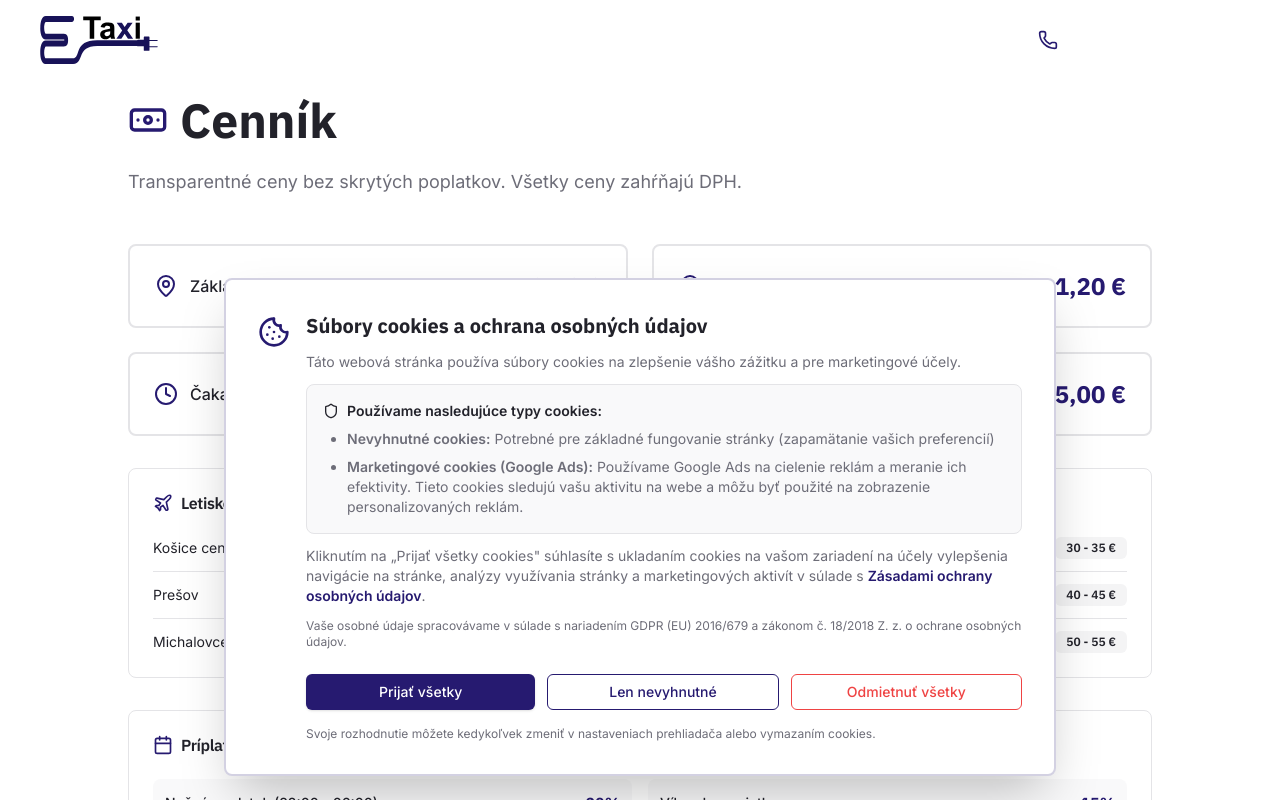
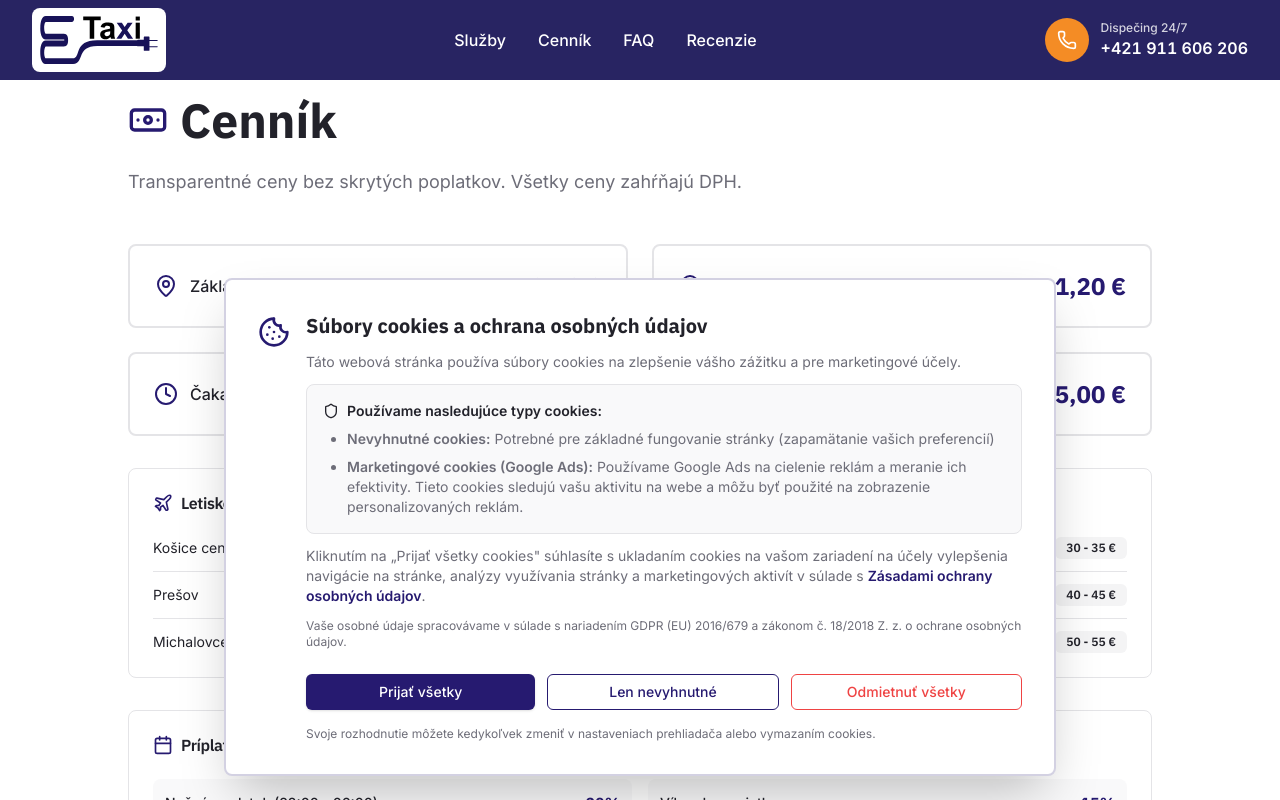
Before and after one commit to peterbejcek/sg-5ee718f3-49be-42fb-857b-8ae5c6e22001-1777794411, a Next.js app: page /cennik in a window 1280 px wide. Shown: the top 800 px of the page. Built offline with nearby package versions, Linux system fonts and the light colour scheme.

Commit message:
style(ui): update header color scheme for scroll effect

```diff
--- a/src/components/Header.tsx
+++ b/src/components/Header.tsx
@@ -19,7 +19,7 @@ export function Header() {
     return () => window.removeEventListener("scroll", handleScroll);
   }, []);
 
-  const navLinks = [
+  const menuItems = [
     { href: "/#sluzby", label: "Služby" },
     { href: "/cennik", label: "Cenník" },
     { href: "/#faq", label: "FAQ" },
@@ -31,7 +31,7 @@ export function Header() {
       className={`fixed top-0 left-0 right-0 z-50 transition-all duration-300 ${
         isScrolled
           ? "bg-white shadow-md"
-          : "bg-white/10 backdrop-blur-sm"
+          : "bg-[#282462]"
       }`}
     >
       <div className="container">
@@ -39,7 +39,7 @@ export function Header() {
           {/* Logo */}
           <Link href="/" className="flex items-center gap-3">
             <div className={`p-2 rounded-lg transition-colors ${
-              isScrolled ? "bg-primary/5" : "bg-white"
+              isScrolled ? "" : "bg-white"
             }`}>
               <img
                 src="/etaxi_logo_svg.svg"
@@ -51,44 +51,38 @@ export function Header() {
 
           {/* Desktop Navigation */}
           <nav className="hidden lg:flex items-center gap-8">
-            {navLinks.map((link) => (
+            {menuItems.map((item) => (
               <Link
-                key={link.href}
-                href={link.href}
+                key={item.href}
+                href={item.href}
                 className={`font-medium transition-colors ${
                   isScrolled
-                    ? "text-foreground hover:text-primary"
+                    ? "text-[#282462] hover:text-accent"
                     : "text-white hover:text-accent"
                 }`}
               >
-                {link.label}
+                {item.label}
               </Link>
             ))}
           </nav>
 
           {/* Call Button - Desktop */}
-          <div className="hidden md:block">
-            <Link href="tel:+421911606206" className="flex items-center gap-3 group">
-              <div className={`p-3 rounded-full transition-all ${
-                isScrolled
-                  ? "bg-accent text-white"
-                  : "bg-white text-primary"
-              }`}>
-                <Phone className="h-5 w-5" />
+          <div className="hidden md:flex items-center gap-3">
+            <Link href="tel:+421911606206" className="flex items-center gap-3 hover:opacity-80 transition-opacity">
+              <div className="bg-accent rounded-full p-3">
+                <Phone className="h-5 w-5 text-white" />
               </div>
-              <div className="text-left">
-                <div className={`text-xs font-medium transition-colors ${
+              <div className="flex flex-col">
+                <span className={`text-xs font-medium ${
                   isScrolled ? "text-muted-foreground" : "text-white/80"
                 }`}>
                   Dispečing 24/7
-                </div>
-                <div className={`text-lg font-bold tabular-nums transition-colors ${
-                  isScrolled
-                    ? "text-foreground group-hover:text-primary"
-                    : "text-white group-hover:text-accent"
+                </span>
+                <span className={`font-bold tabular-nums ${
+                  isScrolled ? "text-[#282462]" : "text-white"
                 }`}>
                   +421 911 606 206
-                </div>
+                </span>
               </div>
             </Link>
           </div>
@@ -96,52 +90,54 @@ export function Header() {
           {/* Mobile Menu Button */}
           <button
             onClick={() => setIsMobileMenuOpen(!isMobileMenuOpen)}
-            className={`lg:hidden p-2 rounded-lg transition-colors ${
-              isScrolled
-                ? "text-foreground hover:bg-muted"
-                : "text-white hover:bg-white/10"
+            className={`lg:hidden p-2 transition-colors ${
+              isScrolled ? "text-[#282462]" : "text-white"
             }`}
             aria-label="Toggle menu"
           >
-            {isMobileMenuOpen ? (
-              <X className="h-6 w-6" />
-            ) : (
-              <Menu className="h-6 w-6" />
-            )}
+            {isMobileMenuOpen ? <X className="h-6 w-6" /> : <Menu className="h-6 w-6" />}
           </button>
         </div>
 
         {/* Mobile Menu */}
         {isMobileMenuOpen && (
-          <div className="lg:hidden border-t border-border/20 bg-white">
-            <nav className="py-4 space-y-2">
-              {navLinks.map((link) => (
+          <div className={`lg:hidden border-t ${
+            isScrolled ? "border-border bg-white" : "border-white/20 bg-[#282462]"
+          }`}>
+            <nav className="py-4 space-y-1">
+              {menuItems.map((item) => (
                 <Link
-                  key={link.href}
-                  href={link.href}
-                  className="block px-4 py-2 text-foreground hover:bg-muted rounded-lg transition-colors font-medium"
+                  key={item.href}
+                  href={item.href}
+                  className={`block px-4 py-3 font-medium transition-colors ${
+                    isScrolled
+                      ? "text-[#282462] hover:bg-muted"
+                      : "text-white hover:bg-white/10"
+                  }`}
                   onClick={() => setIsMobileMenuOpen(false)}
                 >
-                  {link.label}
+                  {item.label}
                 </Link>
               ))}
 
-              <div className="border-t border-border pt-4 mt-4 px-4">
-                <Link
-                  href="tel:+421911606206"
-                  className="flex items-center gap-3 py-2"
-                  onClick={() => setIsMobileMenuOpen(false)}
-                >
-                  <div className="p-3 rounded-full bg-accent text-white">
-                    <Phone className="h-5 w-5" />
+              <div className={`border-t pt-4 mt-4 px-4 ${
+                isScrolled ? "border-border" : "border-white/20"
+              }`}>
+                <Link href="tel:+421911606206" className="flex items-center gap-3 hover:opacity-80 transition-opacity">
+                  <div className="bg-accent rounded-full p-3">
+                    <Phone className="h-5 w-5 text-white" />
                   </div>
-                  <div className="text-left">
-                    <div className="text-xs font-medium text-muted-foreground">
+                  <div className="flex flex-col">
+                    <span className={`text-xs font-medium ${
+                      isScrolled ? "text-muted-foreground" : "text-white/80"
+                    }`}>
                       Dispečing 24/7
-                    </div>
-                    <div className="text-lg font-bold tabular-nums text-foreground">
+                    </span>
+                    <span className={`font-bold tabular-nums ${
+                      isScrolled ? "text-[#282462]" : "text-white"
+                    }`}>
                       +421 911 606 206
-                    </div>
+                    </span>
                   </div>
                 </Link>
               </div>
```
